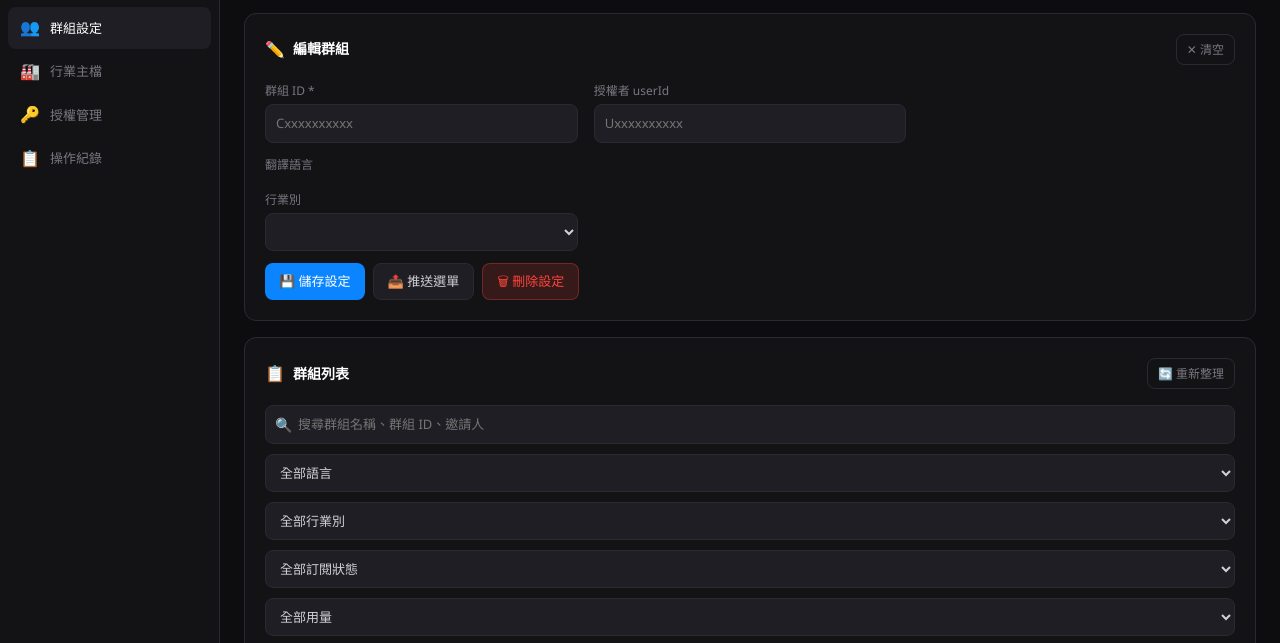
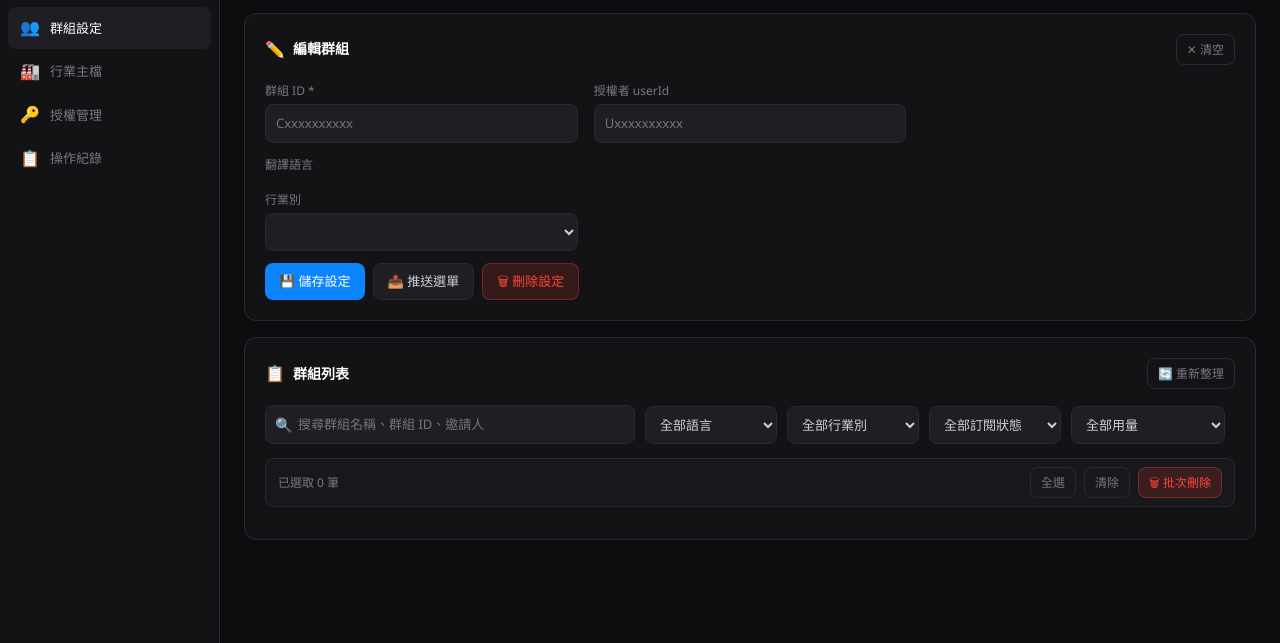
Before and after one commit to chung38/line-bot-project, a website: page public/groups.html in a window 1280 px wide. Shown: the part 152-795 px from the top of the page. Drawn offline with Linux system fonts and the light colour scheme; no server answers; sample sign-in values are in the browser's storage.

Commit message:
Add styles for filter-select in style.css

```diff
--- a/public/css/style.css
+++ b/public/css/style.css
@@ -90,6 +90,10 @@
 .btn-ghost:hover{background:var(--bg3);color:var(--text)}
 .btn-row{display:flex;flex-wrap:wrap;gap:8px}
 .filter-bar{display:flex;align-items:center;gap:10px;margin-bottom:14px;flex-wrap:wrap}
+.filter-select {
+  width: auto;
+  min-width: 132px;
+}
 .search-wrap{position:relative;flex:1;min-width:200px}
 .search-icon{position:absolute;left:10px;top:50%;transform:translateY(-50%);font-size:14px;pointer-events:none}
 .search-field{padding-left:32px}
```
